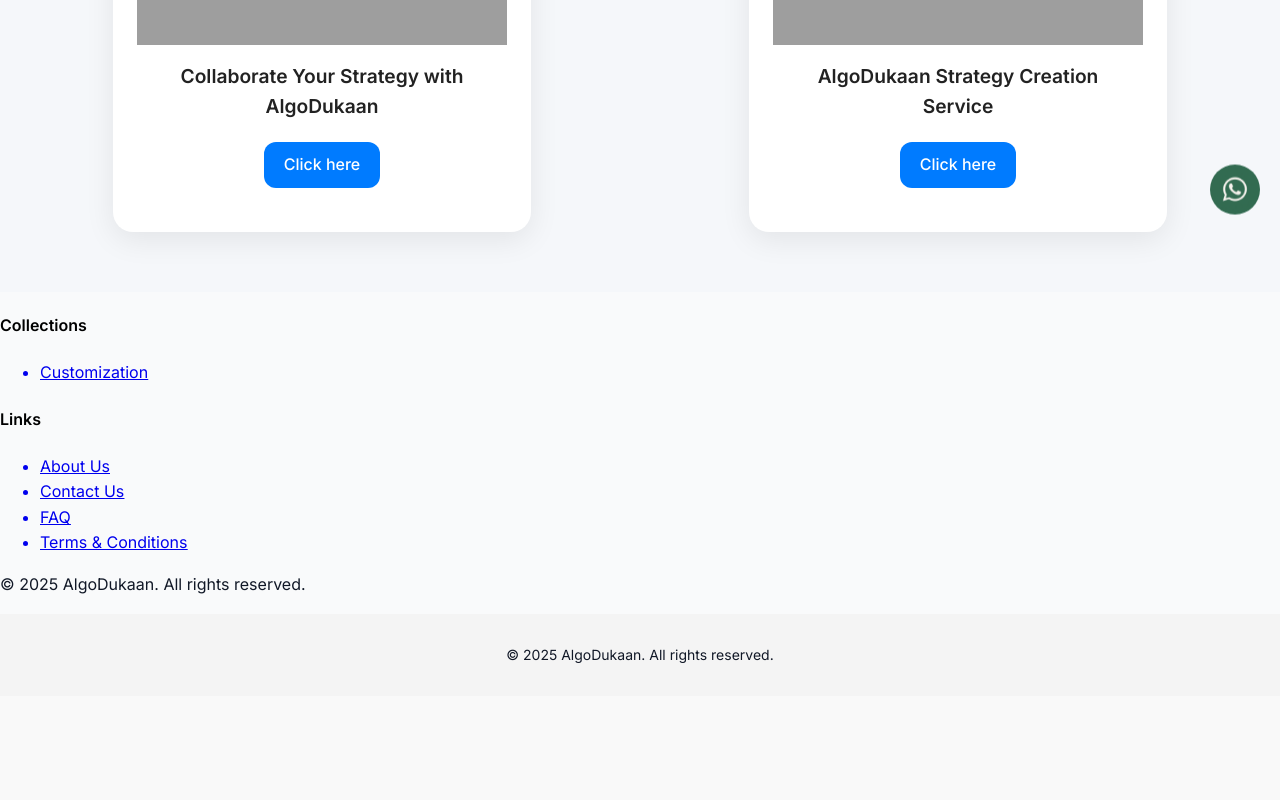
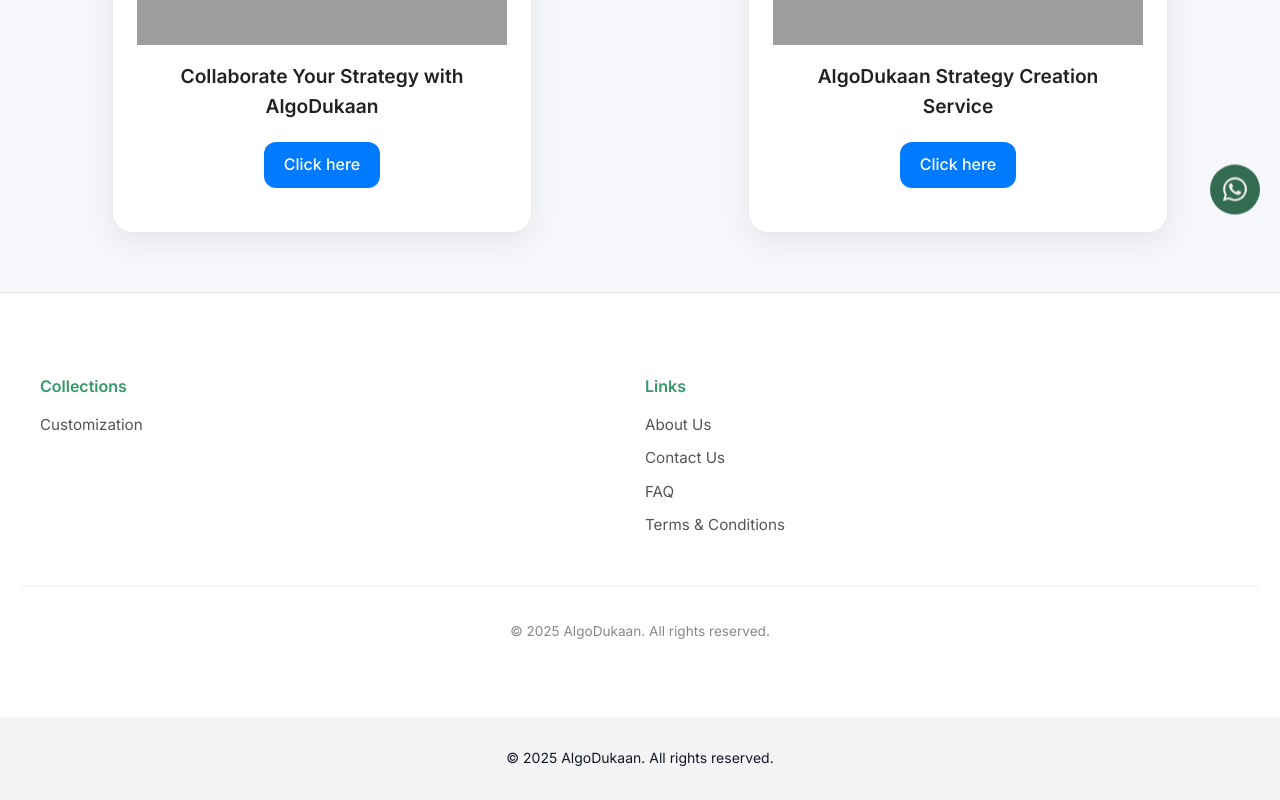
Before and after one commit to Sanjay-adepu/algobazarr, a React (Vite) app: page / in a window 1280 px wide. Shown: the part 505-1305 px from the top of the page. Before the commit the page ends 1201 px from the top, so only its background shows below. Built offline with nearby package versions, Linux system fonts and the light colour scheme; grey boxes are pictures that could not be loaded.

Commit message:
Update Footer.css

```diff
--- a/src/Footer/Footer.css
+++ b/src/Footer/Footer.css
@@ -1,4 +1,4 @@
-.footer {
+.site-footer {
   background-color: #ffffff;
   color: #333;
   padding: 60px 20px 30px;
@@ -6,53 +6,54 @@
   font-family: 'Inter', sans-serif;
 }
 
-.footer-wrapper {
+.site-footer-container {
   display: flex;
   flex-wrap: wrap;
-  justify-content: space-between;
+  justify-content: flex-start;
   max-width: 1200px;
   margin: 0 auto;
-  gap: 40px;
+  gap: 10px !important;
 }
 
-.footer-section {
+.site-footer-column {
   flex: 1 1 200px;
   min-width: 180px;
 }
 
-.footer-section h4 {
+.site-footer-column h4 {
   font-size: 1rem;
   margin-bottom: 12px;
   font-weight: 600;
   color: #359a69;
 }
 
-.footer-section ul {
+.site-footer-column ul {
   list-style: none;
   padding: 0;
   margin: 0;
 }
 
-#h{
+.footer-link {
   text-decoration: none;
-  color:black;
+  color: black;
 }
-.footer-section ul li {
+
+.site-footer-column ul li {
   margin-bottom: 8px;
 }
 
-.footer-section ul li a {
+.site-footer-column ul li a {
   color: #555;
   text-decoration: none;
   font-size: 0.95rem;
   transition: color 0.3s;
 }
 
-.footer-section ul li a:hover {
+.site-footer-column ul li a:hover {
   color: #007bff;
 }
 
-.footer-credit {
+.site-footer-credit {
   text-align: center;
   margin-top: 40px;
   font-size: 0.85rem;
@@ -61,26 +62,19 @@
   padding-top: 20px;
 }
 
+.site-footer-note {
+  margin-bottom: 45px;
+}
+
 /* Responsive */
 @media (max-width: 768px) {
-  .footer-wrapper {
+  .site-footer-container {
     flex-direction: column;
     align-items: center;
     text-align: center;
   }
 
-  .footer-section {
+  .site-footer-column {
     max-width: 400px;
   }
-  #f{
-    margin-bottom:45px;
-  }
 }
-.footer-wrapper {
-  display: flex;
-  flex-wrap: wrap;
-  justify-content: flex-start; /* changed from space-between */
-  max-width: 1200px;
-  margin: 0 auto;
-  gap: 10px !important; /* increased for better spacing between just two columns */
-}
```
